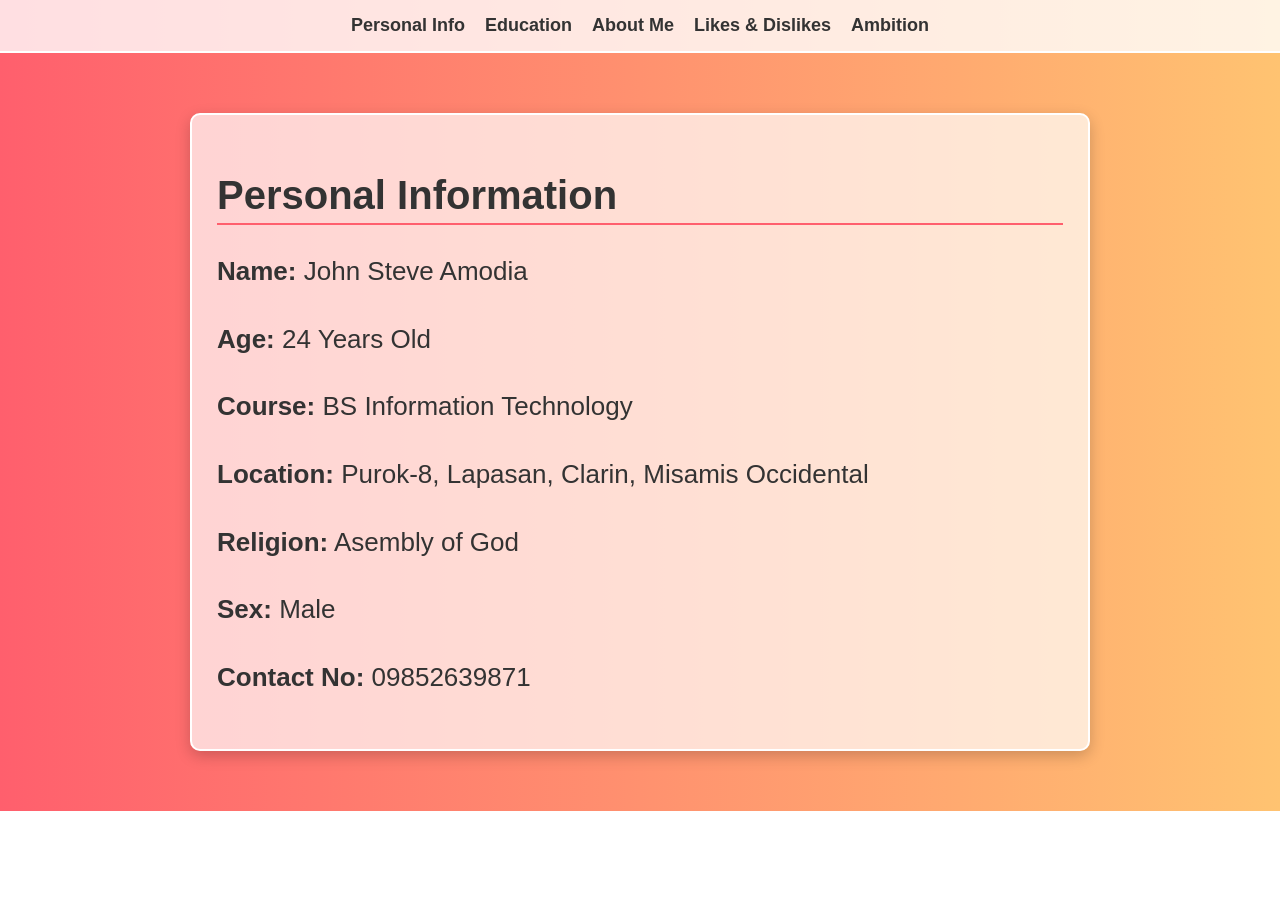
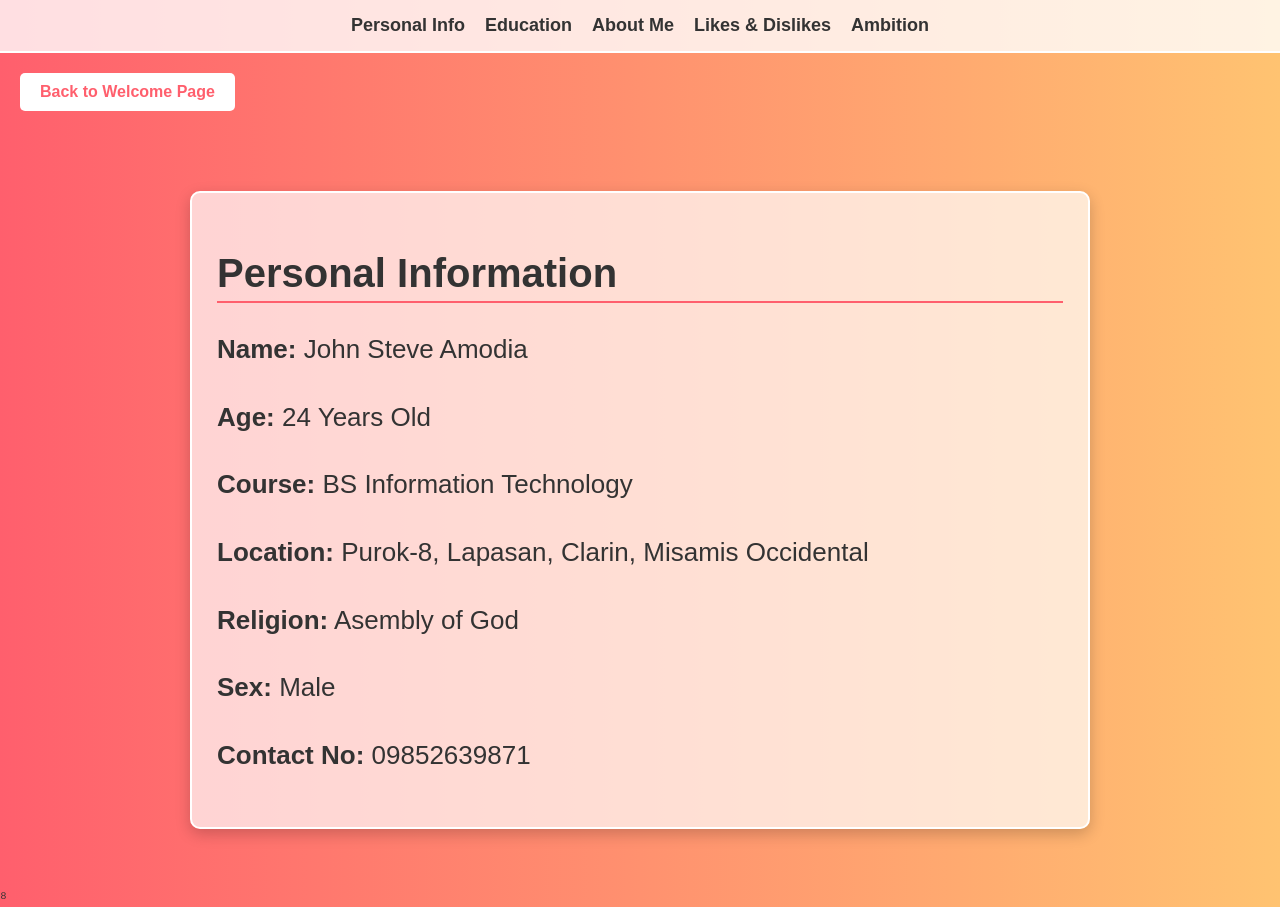
Before and after one commit to Esteban-hub-lab/my-personal-profile, a plain HTML site: page Personal-Info.html in a window 1280 px wide. Before the commit the page ends 811 px from the top, so only its background shows below. Drawn offline with Linux system fonts and the light colour scheme.

Commit message:
Update Personal-Info.html

```diff
--- a/Personal-Info.html
+++ b/Personal-Info.html
@@ -30,6 +30,23 @@
 
         nav a:hover {
             color: #ff5f6d;
+        }
+
+        .back-btn {
+            display: inline-block;
+            margin: 20px;
+            padding: 10px 20px;
+            background: #fff;
+            color: #ff5f6d;
+            border-radius: 5px;
+            font-weight: bold;
+            text-decoration: none;
+            transition: 0.3s;
+        }
+
+        .back-btn:hover {
+            background: #ff5f6d;
+            color: #fff;
         }
 
         .container {
@@ -106,6 +123,8 @@
     <a href="#ambition" onclick="playSound('My Ambition')">Ambition</a>
 </nav>
 
+    <!-- Back button -->
+   <a href="./" class="back-btn" onclick="thankYou(event)">Back to Welcome Page</a>
 
     <div class="container">
 
@@ -164,6 +183,28 @@
 
     </div>
 
+<script>
+function thankYou(event) {
+    event.preventDefault(); // stop immediate redirect
+
+    const message = new SpeechSynthesisUtterance("Thank you for visiting my personal profile");
+    message.pitch = 0.8;
+    message.rate = 0.95;
+
+    const voices = speechSynthesis.getVoices();
+    const filipinoVoice = voices.find(voice =>
+        voice.lang === "fil-PH" || voice.lang === "tl-PH"
+    );
+    if(filipinoVoice) message.voice = filipinoVoice;
+
+    speechSynthesis.speak(message);
+
+    // Redirect after 2 seconds
+    setTimeout(function() {
+        window.location.href = "./";
+    }, 2000);
+}
+</script>⁸
 
 <script>
 function playSound(sectionName) {
```
